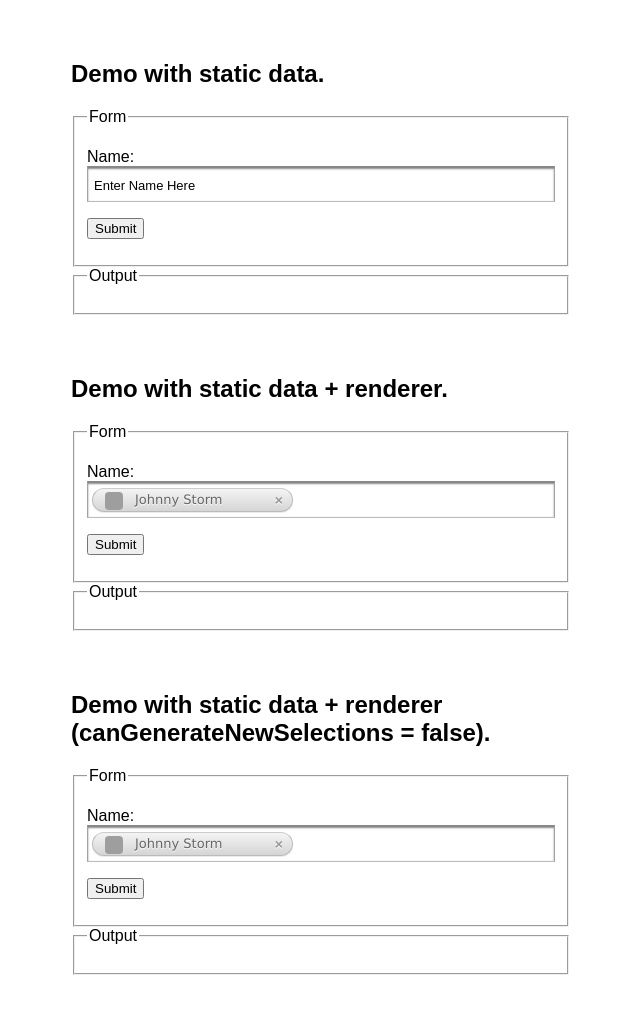
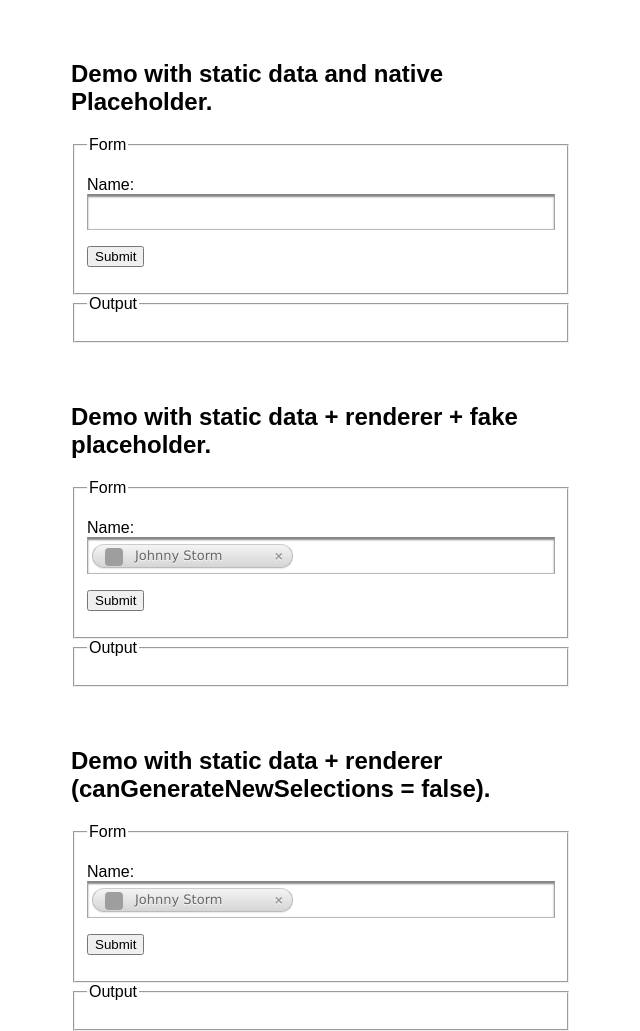
Before and after one commit to wuyuntao/jquery-autosuggest, a website: page demo/demo.html in a window 1280 px wide. Shown: the whole page, without its empty margins (319-959 px from the left). Before the commit the page ends 975 px from the top, so only its background shows below. Drawn offline with Linux system fonts and the light colour scheme; grey boxes are pictures that could not be loaded.

Commit message:
demo.html contains placeholder now.

```diff
--- a/demo/demo.html
+++ b/demo/demo.html
@@ -88,7 +88,7 @@
             };
 
             (function () {
-                var container = builder('Demo with static data.', 'name', 'Name');
+                var container = builder('Demo with static data and native Placeholder.', 'name', 'Name');
                 var form = container.find('form');
                 var input = container.find('input[type=text]');
                 var output = container.find('pre');
@@ -104,7 +104,9 @@
                 var options = {
                     selectedItemProp : "name",
                     searchObjProps : "name",
-                    fadeOut : 'slow'
+                    fadeOut : 'slow',
+                    usePlaceholder : true,
+                    startText : ''
                 };
                 input.autoSuggest(data, options);
 
@@ -115,7 +117,7 @@
             }());
 
             (function () {
-                var container = builder('Demo with static data + renderer.', 'name', 'Name');
+                var container = builder('Demo with static data + renderer + fake placeholder.', 'name', 'Name');
                 container.addClass('user-list');
                 var form = container.find('form');
                 var input = container.find('input[type=text]');
@@ -174,9 +176,12 @@
                         element.append(user);
                         return element;
                     },
-                    preFill : [$.extend(true, {}, data[1])]
+                    preFill : [$.extend(true, {}, data[1])],
+                    usePlaceholder : false,
+                    startText : 'Enter name ...'
 
                 };
+                input.removeAttr('placeholder');
                 input.autoSuggest(data, options);
 
                 form.submit(function (event) {
@@ -269,7 +274,7 @@
             <legend>Form</legend>
             <p>
                 <label for="person">Person:</label>
-                <input id="person" name="person" type="text">
+                <input id="person" name="person" type="text" placeholder="Enter something ...">
             </p>
             <p>
                 <button type="submit">Submit</button>
```
